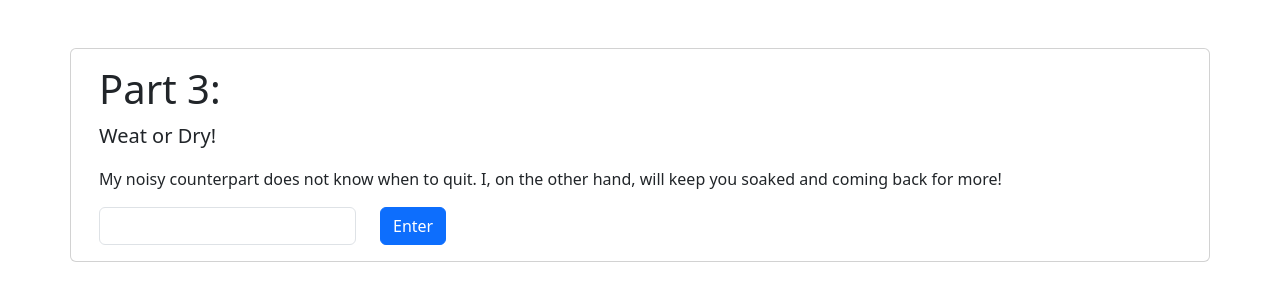
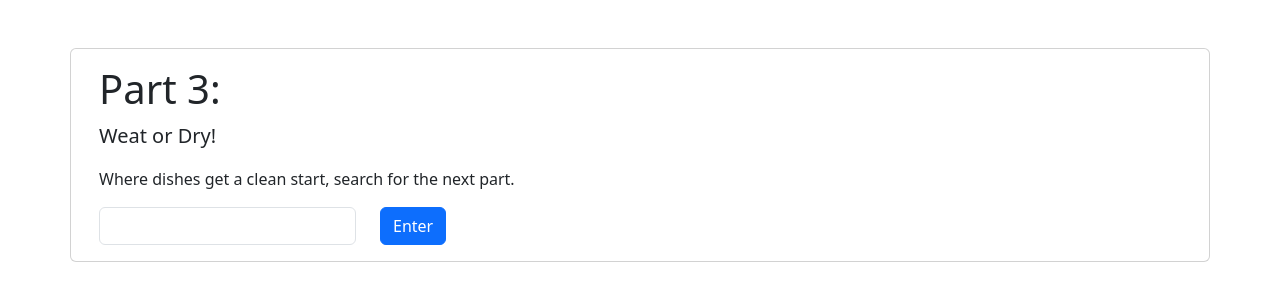
Before and after one commit to lpattersonn/finder-pro, a React (Create React App) app: page /third-page in a window 1280 px wide. Shown: the top 300 px of the page. Built offline with nearby package versions, Linux system fonts and the light colour scheme.

Commit message:
Update ThirdPage.jsx

```diff
--- a/src/Components/ThirdPage.jsx
+++ b/src/Components/ThirdPage.jsx
@@ -23,7 +23,7 @@ export default function FirstPage() {
                     <div className="card-body">
                         <h1>Part 3:</h1>
                         <p className="lead">Weat or Dry!</p>
-                        <p>My noisy counterpart does not know when to quit. I, on the other hand, will keep you soaked and coming back for more!</p>
+                        <p>Where dishes get a clean start, search for the next part.</p>
                         <form onSubmit={(e) => {
                             setStatusMessage('');
                             handleSubmit(e)}}>
```
